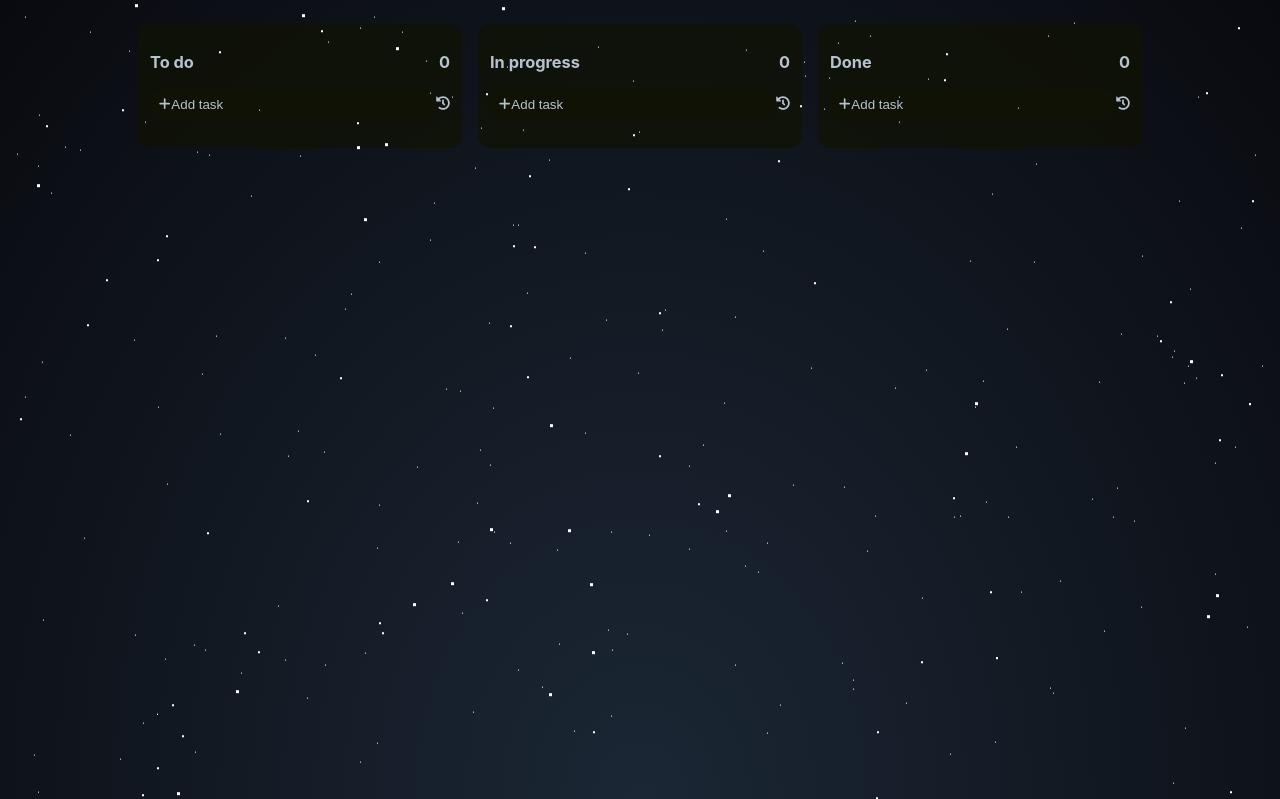
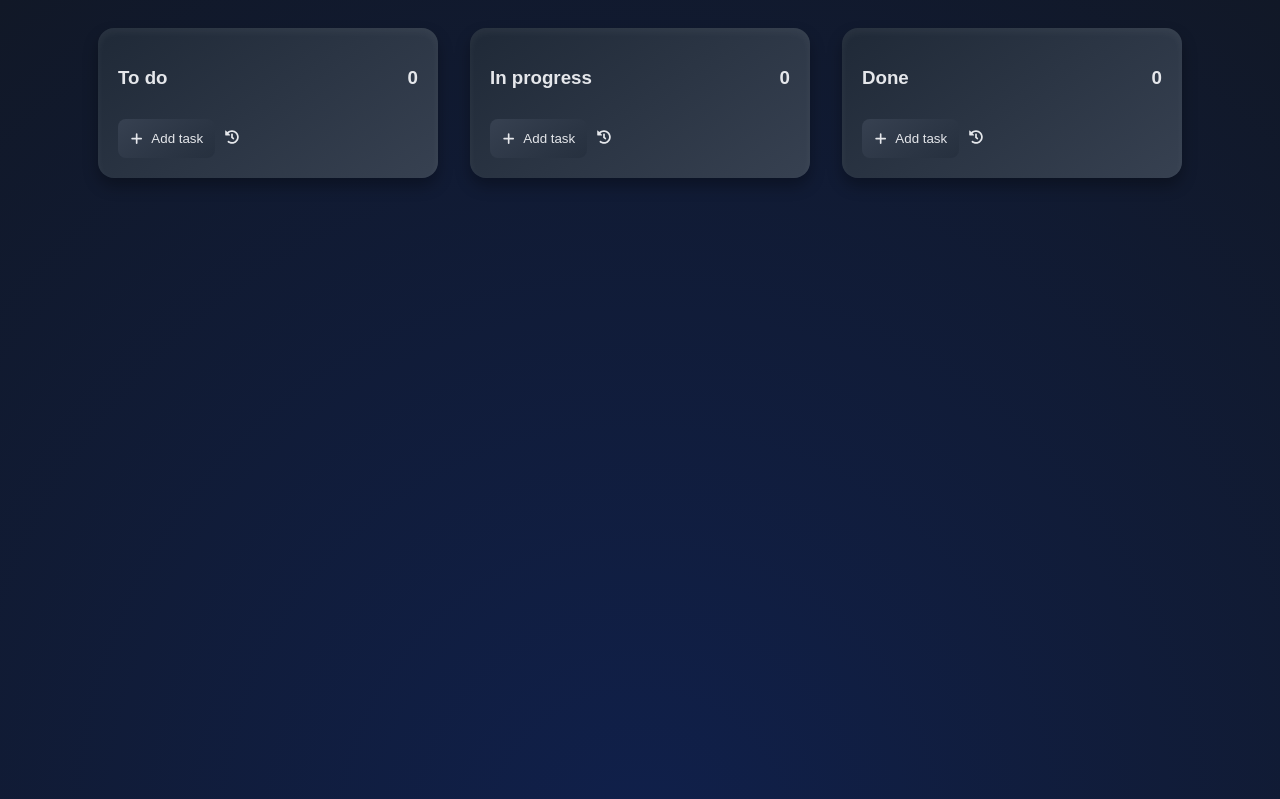
Before and after one commit to danielmunier/workflow, a React (Create React App) app: page / in a window 1280 px wide. Shown: the top 799 px of the page. Built offline with nearby package versions, Linux system fonts and the light colour scheme.

Commit message:
style: stars removed

```diff
--- a/src/App.css
+++ b/src/App.css
@@ -1,19 +1,23 @@
-
 .container {
-  padding: 10px;
+  padding: 20px;
+  display: flex;
+  flex-direction: column;
+  align-items: center;
+  min-height: 100vh;
+  background: radial-gradient(circle at bottom, #10204b, #111827);
+  color: #fff;
+  font-family: "Poppins", sans-serif;
 }
 .cards {
   display: flex;
   justify-content: center;
   max-width: 100%;
+  gap: 16px;
 }
 
 @media only screen and (max-width: 600px) {
   .cards {
-    display: flex;
     flex-direction: column;
     align-items: center;
-
   }
-
 }
--- a/src/App.js
+++ b/src/App.js
@@ -1,15 +1,11 @@
 import Card from "./components/Card";
 import "./App.css"
-import "./style/Stars.sass"
-import Task from "./components/Task";
 function App() {
 
 
   return (
     <div className="container">
-            <div id="stars"></div>
-            <div id="stars2"></div>
-            <div id="stars3"></div>
+
 
 
         <div className="cards">
--- a/src/style/Card.css
+++ b/src/style/Card.css
@@ -1,63 +1,76 @@
-*:root
-
 .card {
     width: 300px;
-    background-color: #101204ba;
-    color: #b6c2cf;
-    border-radius: 12px;
-    padding: 12px;
+    background: linear-gradient(145deg, #1f2937, #374151);
+    color: #e5e7eb;
+    border-radius: 16px;
+    padding: 20px;
     flex: 1 1 auto;
     margin: 8px;
-    flex-shrink: 0; /* Evita que os cards encolham e afetem o tamanho da div cards */
+    box-shadow: 0px 8px 15px rgba(0, 0, 0, 0.3), inset 0px 4px 8px rgba(255, 255, 255, 0.05);
+    transition: transform 0.2s, box-shadow 0.3s;
   }
 
+  .card:hover {
+    box-shadow: 0px 12px 25px rgba(0, 0, 0, 0.3);
+  }
 
   .title {
     display: flex;
     justify-content: space-between;
-    align-items: left;
+    align-items: center;
+    font-weight: 600;
+    font-size: 1rem;
+  }
+  .task_input {
+    background-color: #4b5563;
+    color: #fff;
+    border: none;
+    padding: 12px;
+    border-radius: 8px;
+    outline: none;
+    width: 100%; /* Garante que o input ocupe no máximo o espaço da div mãe */
+    box-sizing: border-box; /* Inclui o padding dentro do tamanho total */
+    box-shadow: 0px 4px 8px rgba(0, 0, 0, 0.3);
   }
 
-
-
-.task_list{
-    display: grid;
-    grid-template-rows: auto 1fr auto;
-    gap: 8px;
-
+  .task_list {
+    display: flex;
+    flex-direction: column; /* Garante que o input e outros elementos fiquem em coluna */
+    gap: 12px;
+    width: 100%; /* O task_list também respeita as bordas do card */
   }
 
-.task_input {
-    background-color: #22272b;
-    color: #b6c2cf;
-    border: none;
-    padding: 14px;
-    border-radius: 10px;
-
+  .task_input::placeholder {
+    color: #9ca3af;
   }
 
   #task-action {
     display: flex;
-    flex-direction: row;
     align-items: center;
+    gap: 10px;
+    margin-top: 12px;
   }
 
   #task-history:hover {
-    background: hsla(180,0%,50%,0.25);
+    background: rgba(255, 255, 255, 0.15);
     cursor: pointer;
   }
 
   button {
-    background-color: #101204ba;
-    padding: 8px;
-    border-style: none;
-    border-radius: 12px;
-    width: 100%;
+    background: linear-gradient(145deg, #374151, rgba(31, 41, 55, 0.452));
+    padding: 12px;
+    border: none;
+    border-radius: 8px;
     cursor: pointer;
-    color: #b6c2cf;
+    color: #e5e7eb;
+    font-weight: 500;
     display: flex;
+    align-items: center;
+    justify-content: center;
+    gap: 8px;
+    transition: background 0.3s;
   }
 
   button:hover {
-    background: hsla(180,0%,50%,0.25);
+    background: linear-gradient(145deg, #4b5563, #374151);
   }
--- a/src/style/Stars.sass
+++ /dev/null
@@ -1,93 +0,0 @@
-
-
-// n is number of stars required
-@function multiple-box-shadow ($n)
-  $value: '#{random(2000)}px #{random(2000)}px #FFF'
-  @for $i from 2 through $n
-    $value: '#{$value} , #{random(2000)}px #{random(2000)}px #FFF'
-
-  @return unquote($value)
-
-$shadows-small:  multiple-box-shadow(700)
-$shadows-medium: multiple-box-shadow(200)
-$shadows-big:    multiple-box-shadow(100)
-
-html
-  height: 100%
-  background: radial-gradient(ellipse at bottom, #1B2735 0%, #090A0F 100%)
-  overflow: hidden
-
-#stars
-  width: 1px
-  height: 1px
-  background: transparent
-  box-shadow: $shadows-small
-  animation			: animStar 200s linear infinite
-
-  &:after
-    content: " "
-    position: absolute
-    top: 2000px
-    width: 1px
-    height: 1px
-    background: transparent
-    box-shadow: $shadows-small
-
-#stars2
-  width: 2px
-  height: 2px
-  background: transparent
-  box-shadow: $shadows-medium
-  animation			: animStar 100s linear infinite
-
-  &:after
-    content: " "
-    position: absolute
-    top: 2000px
-    width: 2px
-    height: 2px
-    background: transparent
-    box-shadow: $shadows-medium
-
-#stars3
-  width: 3px
-  height: 3px
-  background: transparent
-  box-shadow: $shadows-big
-  animation			: animStar 150s linear infinite
-
-  &:after
-    content: " "
-    position: absolute
-    top: 2000px
-    width: 3px
-    height: 3px
-    background: transparent
-    box-shadow: $shadows-big
-
-#title
-  position: absolute
-  top: 50%
-  left: 0
-  right: 0
-
-  color: #FFF
-  text-align: center
-  font-family: 'lato',sans-serif
-  font-weight: 300
-  font-size: 50px
-  letter-spacing: 10px
-
-  margin-top: -60px
-  padding-left: 10px
-
-  span
-    background: -webkit-linear-gradient(white, #38495a)
-    -webkit-background-clip: text
-    -webkit-text-fill-color: transparent
-
-@keyframes animStar
-  from
-    transform: translateY(0px)
-  to
-    transform: translateY(-2000px)
--- a/src/style/Task.css
+++ b/src/style/Task.css
@@ -1,11 +1,18 @@
 .task {
     display: flex;
-    color: #b6c2cf;
-    background-color: #22272b;
-    border-radius: 10px;
+    justify-content: space-between;
+    align-items: center;
+    background: linear-gradient(145deg, #4b5563, #374151);
+    color: #e5e7eb;
+    border-radius: 12px;
     padding: 10px;
-    align-items: center;
-    justify-content: space-between;
+    box-shadow: 0px 4px 8px rgba(0, 0, 0, 0.3);
+    transition: transform 0.2s, box-shadow 0.3s;
+  }
+
+  .task:hover {
+    transform: translateY(-1px);
+    box-shadow: 0px 6px 15px rgba(0, 0, 0, 0.4);
   }
 
   .task_content {
@@ -13,11 +20,14 @@
     align-items: center;
   }
 
-
   .task_close {
     border-radius: 50%;
-    padding: 5px;
+    padding: 8px;
     cursor: pointer;
+    transition: background-color 0.3s;
+  }
 
-
+  .task_close:hover {
+    background: rgba(255, 255, 255, 0.1);
+    transform: scale(1.1);
   }
```
Also changed, not shown: src/components/Card.js (line endings or trailing spaces). Lines whose indentation alone changed are shown as unchanged.
